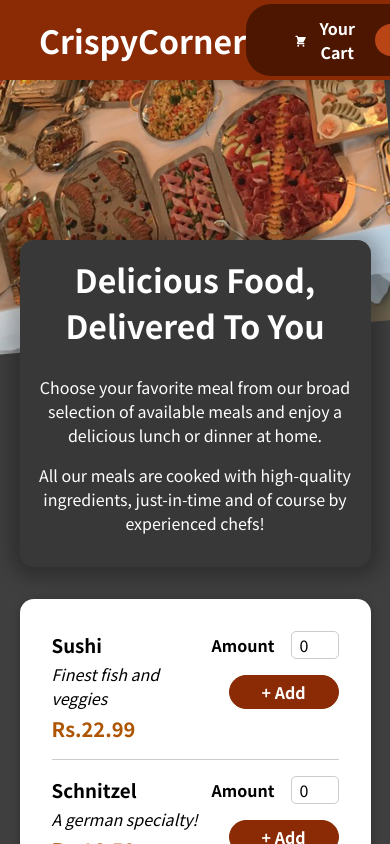
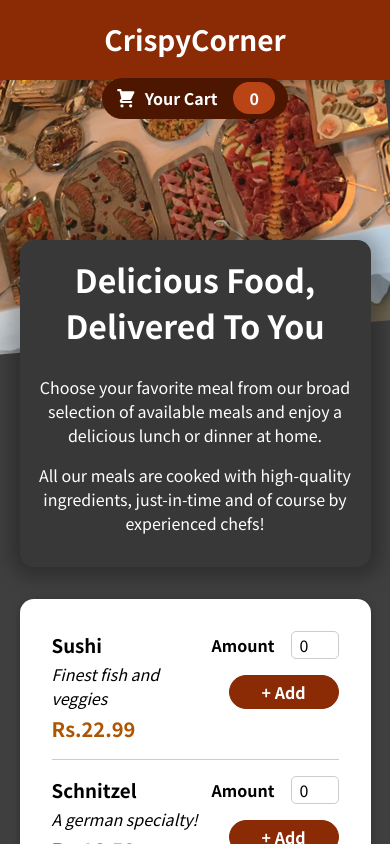
Before and after one commit to gaurpiyush001/Restaurant-App, a React (Create React App) app: page / in a window 390 px wide. Shown: the top 844 px of the page. Built offline with nearby package versions, Linux system fonts and the light colour scheme.

Commit message:
firstresponsivecommit

```diff
--- a/src/components/components/Layout/Header.module.css
+++ b/src/components/components/Layout/Header.module.css
@@ -14,6 +14,17 @@
     z-index: 10;
   }
 
+  @media screen and (max-width: 480px){
+    header h1{
+      font-size: 28px;
+    }
+    header{
+      align-items: flex-start;
+      flex-direction: column;
+      height: 6.5rem;
+    }
+  }
+
   .main-image {
     width: 100%;
     height: 25rem;
--- a/src/components/components/Layout/HeaderCartButton.module.css
+++ b/src/components/components/Layout/HeaderCartButton.module.css
@@ -10,6 +10,18 @@
     align-items: center;
     border-radius: 25px;
     font-weight: bold;
+  }
+
+  @media screen and (max-width:480px){
+    .button{
+      padding: .3rem .8rem;
+      /* margin-right: -5px; */
+    }
+    /* span{
+      font-size: 1rem;
+      //width: 1rem;
+      height: 1rem;
+    } */
   }
 
   .button:hover,
```
